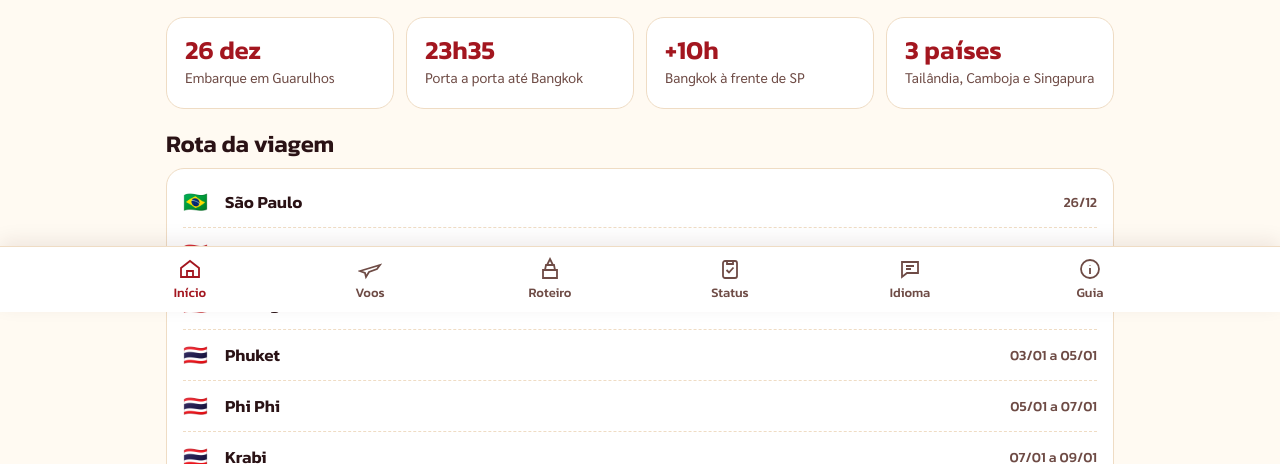
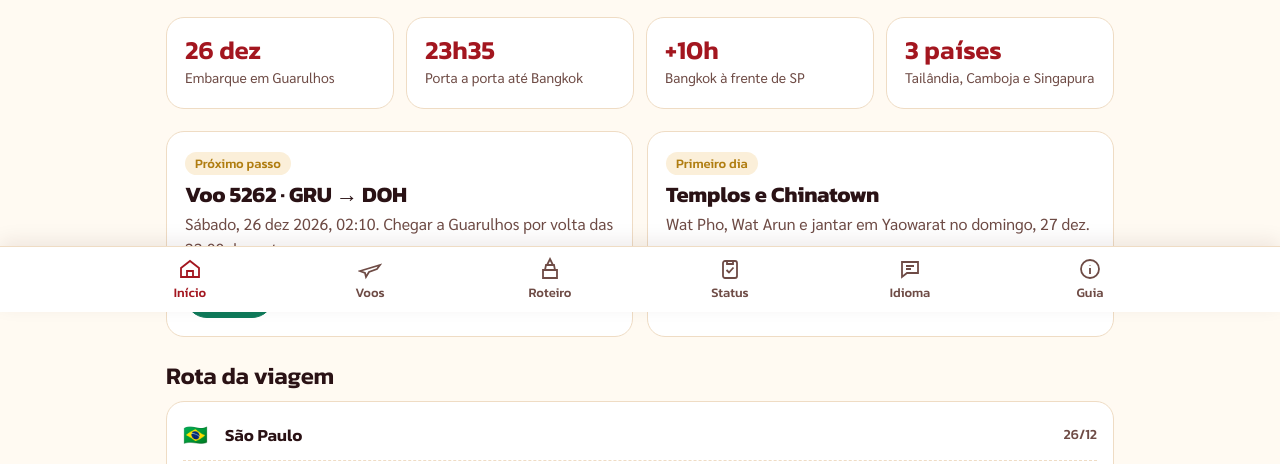
Before and after one commit to ricardoimp/trip-tailandia, a plain HTML site: page index.html in a window 1280 px wide. Shown: the part 488-952 px from the top of the page. Drawn offline with Linux system fonts and the light colour scheme.

Commit message:
Início: blocos de voos e roteiro acima da rota
Co-Authored-By: Claude Opus 5.5 <noreply@anthropic.com>
Claude-Session: https://claude.ai/code/session_014EUBZtC89FdtpLJZPJSpBM

```diff
--- a/index.html
+++ b/index.html
@@ -276,8 +276,6 @@ label{font:500 14px Kanit;display:block;margin-bottom:6px}
       <div class="card stat"><b>+10h</b><span>Bangkok à frente de SP</span></div>
       <div class="card stat"><b>3 países</b><span>Tailândia, Camboja e Singapura</span></div>
     </div>
-    <h3 class="sh">Rota da viagem</h3>
-    <div class="rota" id="rota-in"></div>
     <div class="grid2">
       <div class="card">
         <span class="tag">Próximo passo</span>
@@ -292,6 +290,8 @@ label{font:500 14px Kanit;display:block;margin-bottom:6px}
         <a class="btn pri" href="#roteiro">Abrir roteiro</a>
       </div>
     </div>
+    <h3 class="sh" style="margin-top:26px">Rota da viagem</h3>
+    <div class="rota" id="rota-in"></div>
   </section>
 
   <section class="view" id="v-voos">
```
